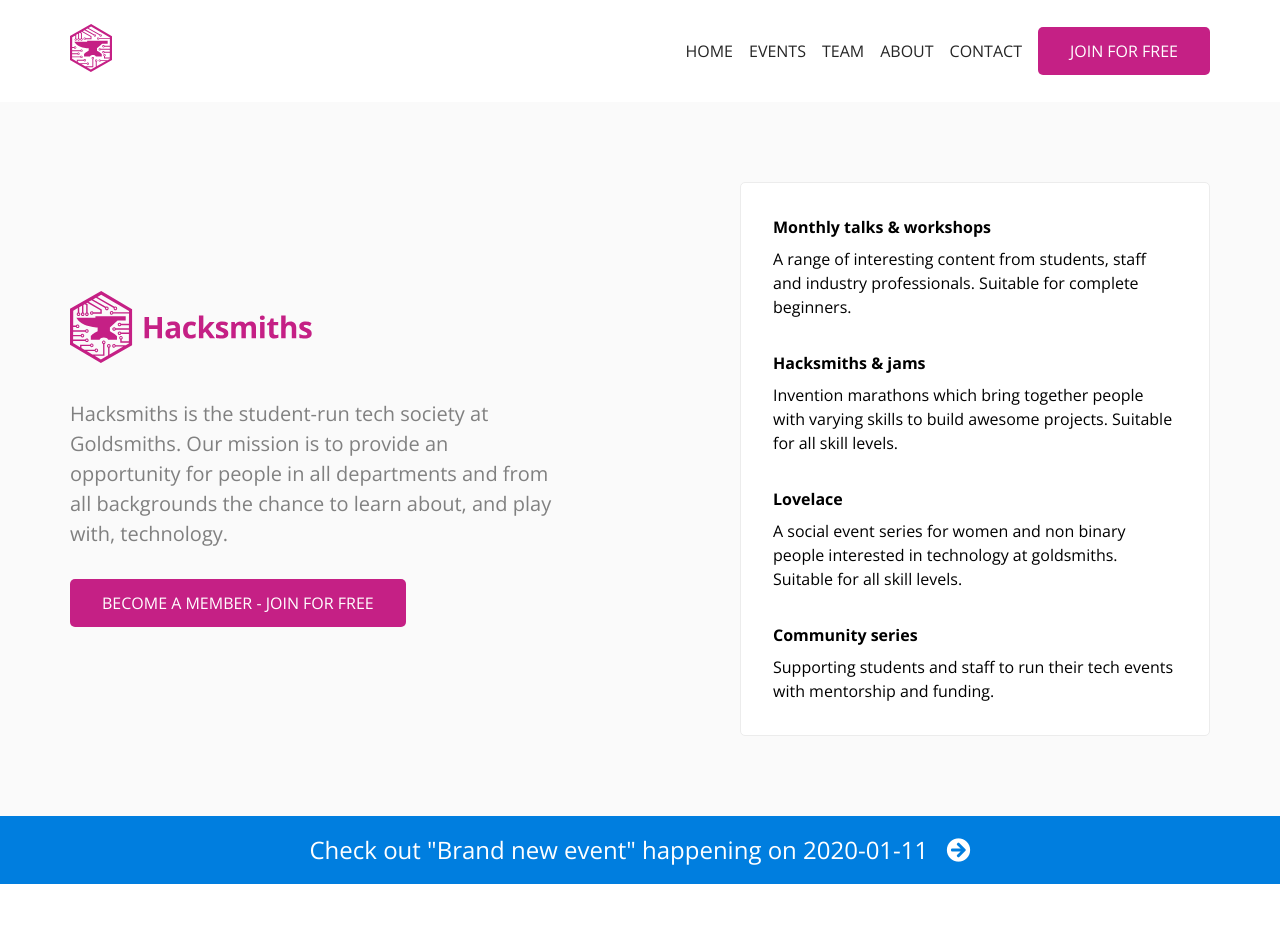
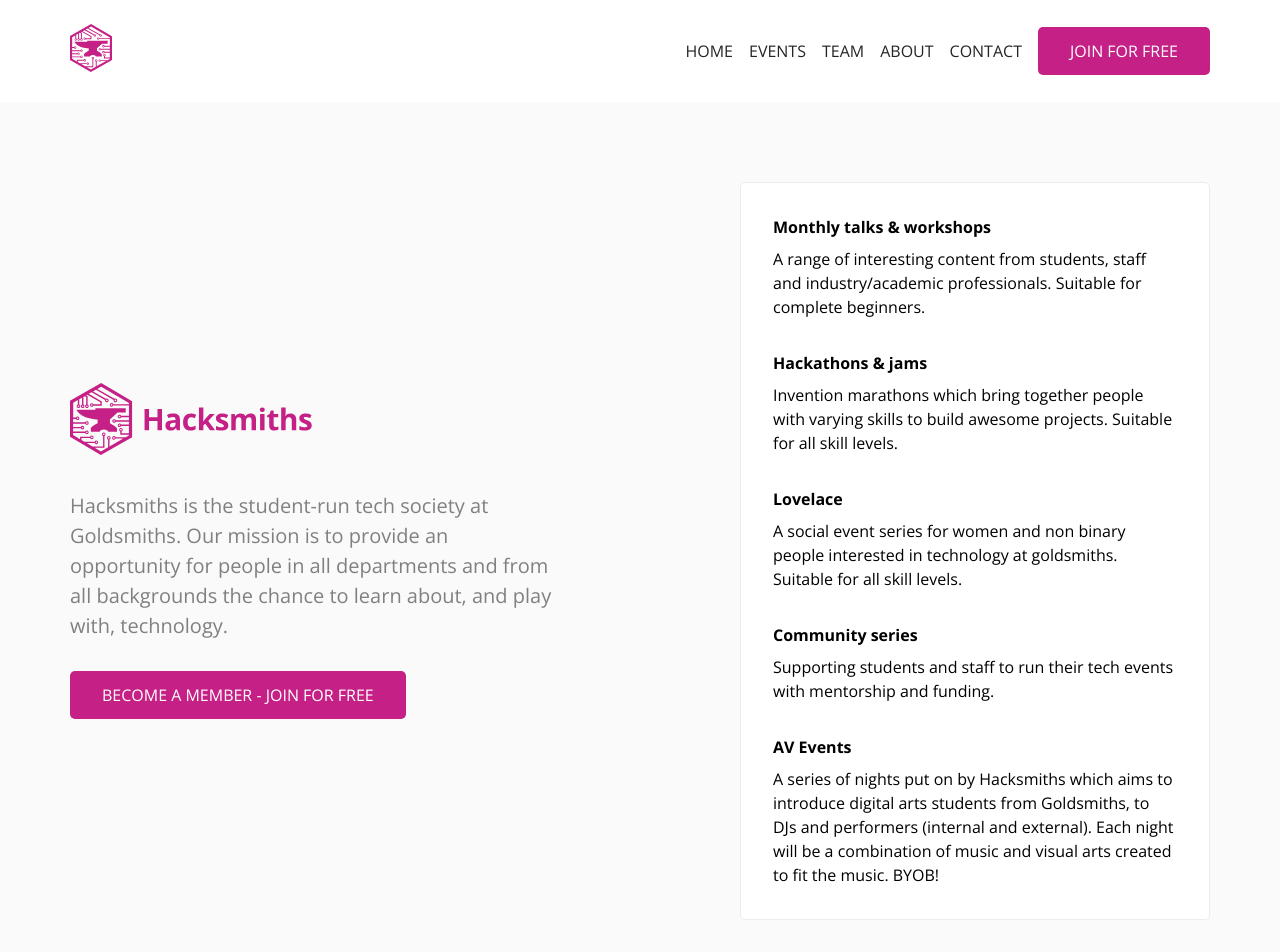
Before and after one commit to skeuomorph/2020.goldsmiths.tech, a Nuxt app: page / in a window 1280 px wide. Shown: the top 952 px of the page. Built offline with nearby package versions, Linux system fonts and the light colour scheme.

Commit message:
HomeHero update 1

```diff
--- a/components/HomeHero.vue
+++ b/components/HomeHero.vue
@@ -23,10 +23,10 @@
       events: [
         {
           title: 'Monthly talks & workshops',
-          desc: 'A range of interesting content from students, staff and industry professionals. Suitable for complete beginners.'
+          desc: 'A range of interesting content from students, staff and industry/academic professionals. Suitable for complete beginners.'
         },
         {
-          title: 'Hacksmiths & jams',
+          title: 'Hackathons & jams',
           desc: 'Invention marathons which bring together people with varying skills to build awesome projects. Suitable for all skill levels.'
         },
         {
@@ -36,6 +36,10 @@
         {
           title: 'Community series',
           desc: 'Supporting students and staff to run their tech events with mentorship and funding.'
+        },
+        {
+          title: 'AV Events',
+          desc: 'A series of nights put on by Hacksmiths which aims to introduce digital arts students from Goldsmiths, to DJs and performers (internal and external). Each night will be a combination of music and visual arts created to fit the music. BYOB! '
         }
       ]
     }
```
Also changed, not shown: 1 other file (tests, documents, lock files or other folders).
